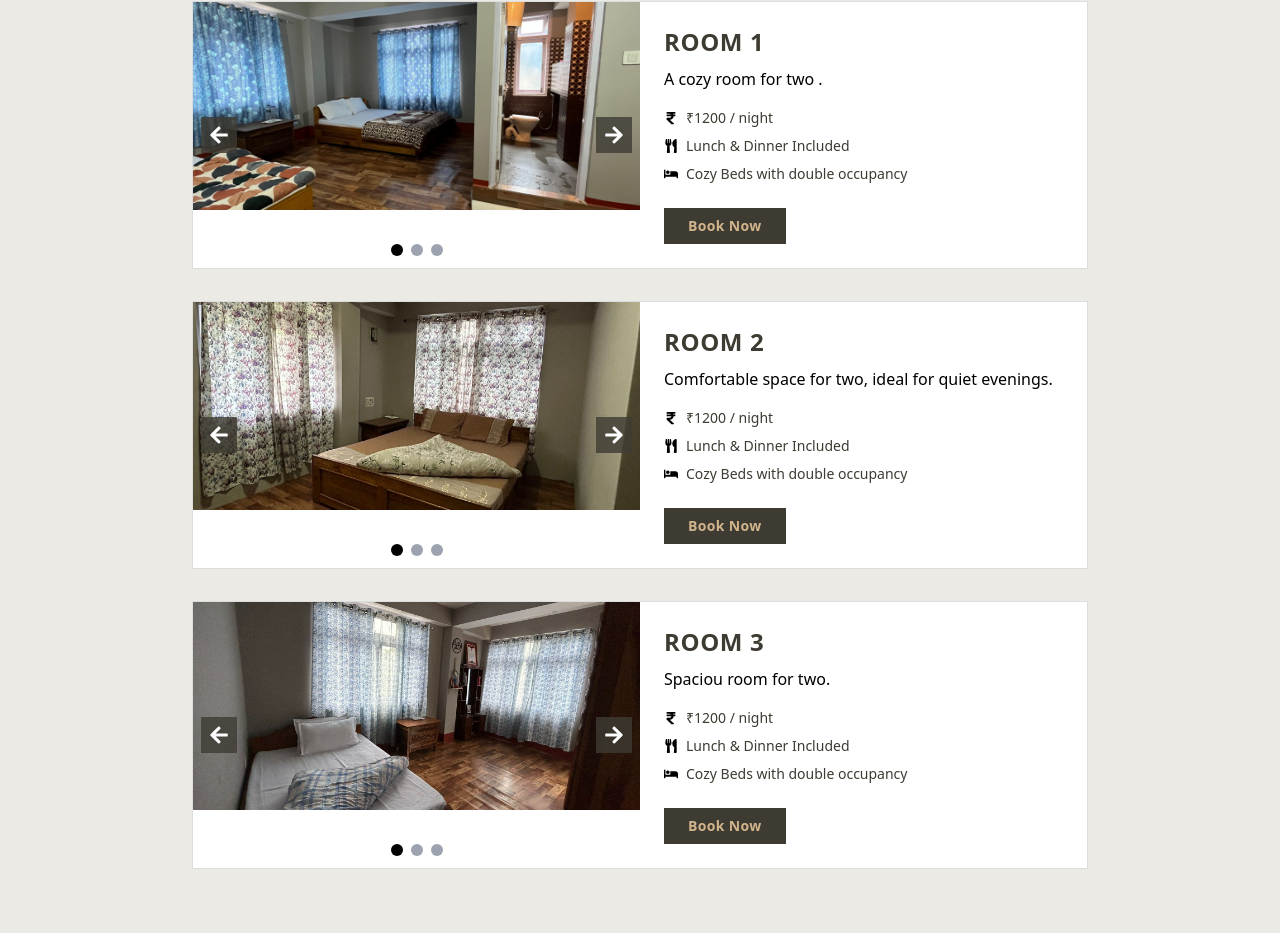
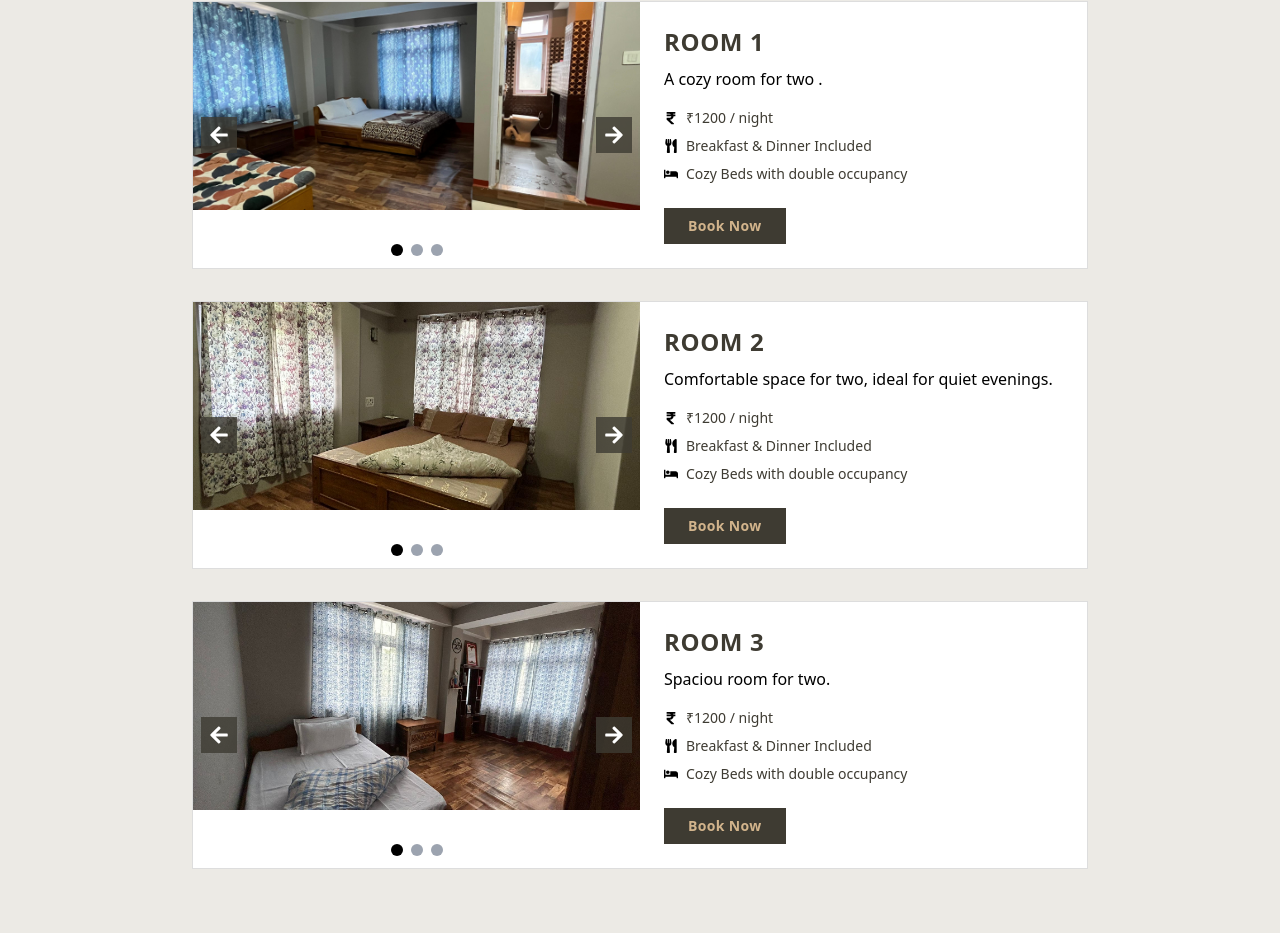
Before and after one commit to JENOSH69/TareynehmaHomestay, a React (Vite) app: page / in a window 1280 px wide. Shown: the part 1684-2636 px from the top of the page. Built offline with nearby package versions, Linux system fonts and the light colour scheme; the HTML template or start-up script is replaced by a standard one.

Commit message:
Brakfast and dinner chanaged

```diff
--- a/src/pages/Room.jsx
+++ b/src/pages/Room.jsx
@@ -173,7 +173,7 @@ export default function Rooms({ showHero }) {
                         </div>
                         <div className="flex items-center gap-2">
                           <FaUtensils className="text-black" />
-                           Lunch & Dinner Included
+                           Breakfast & Dinner Included
                         </div>
                         <div className="flex items-center gap-2">
                           <FaBed className="text-black" />
```
